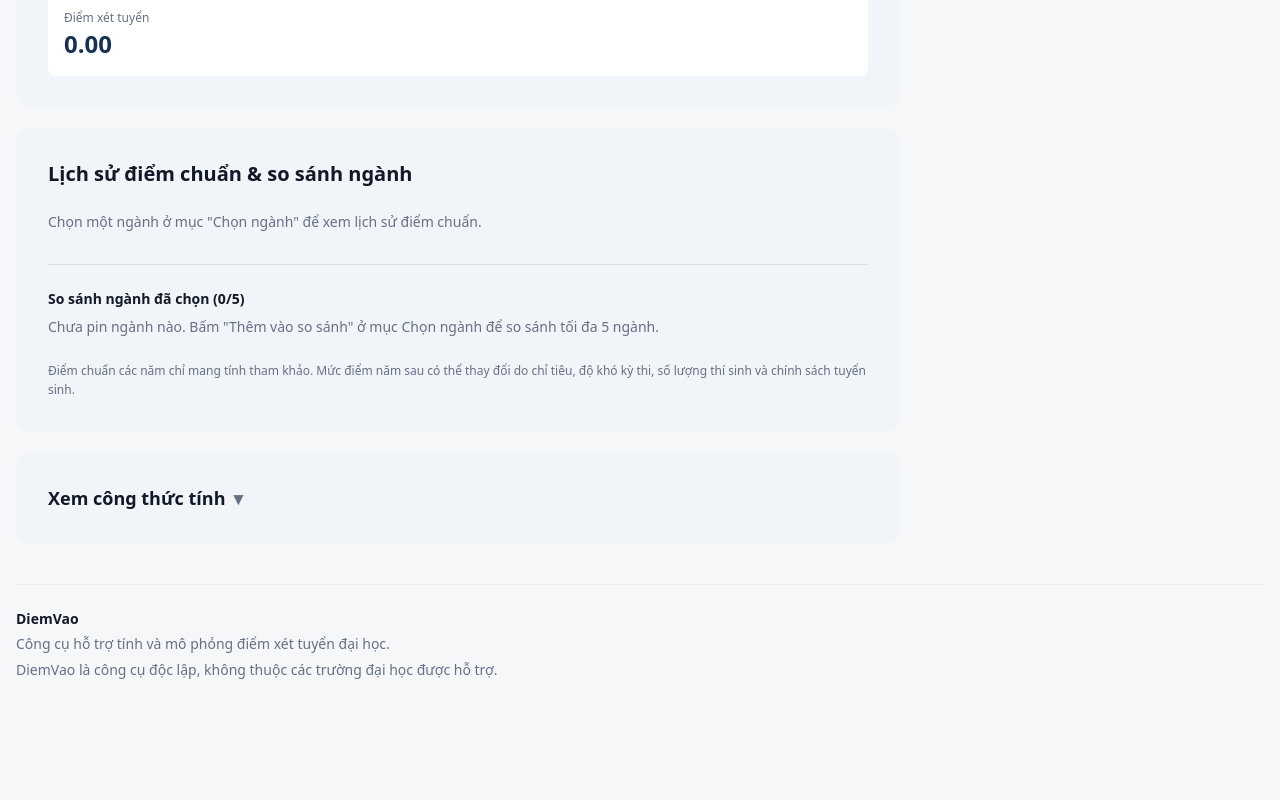
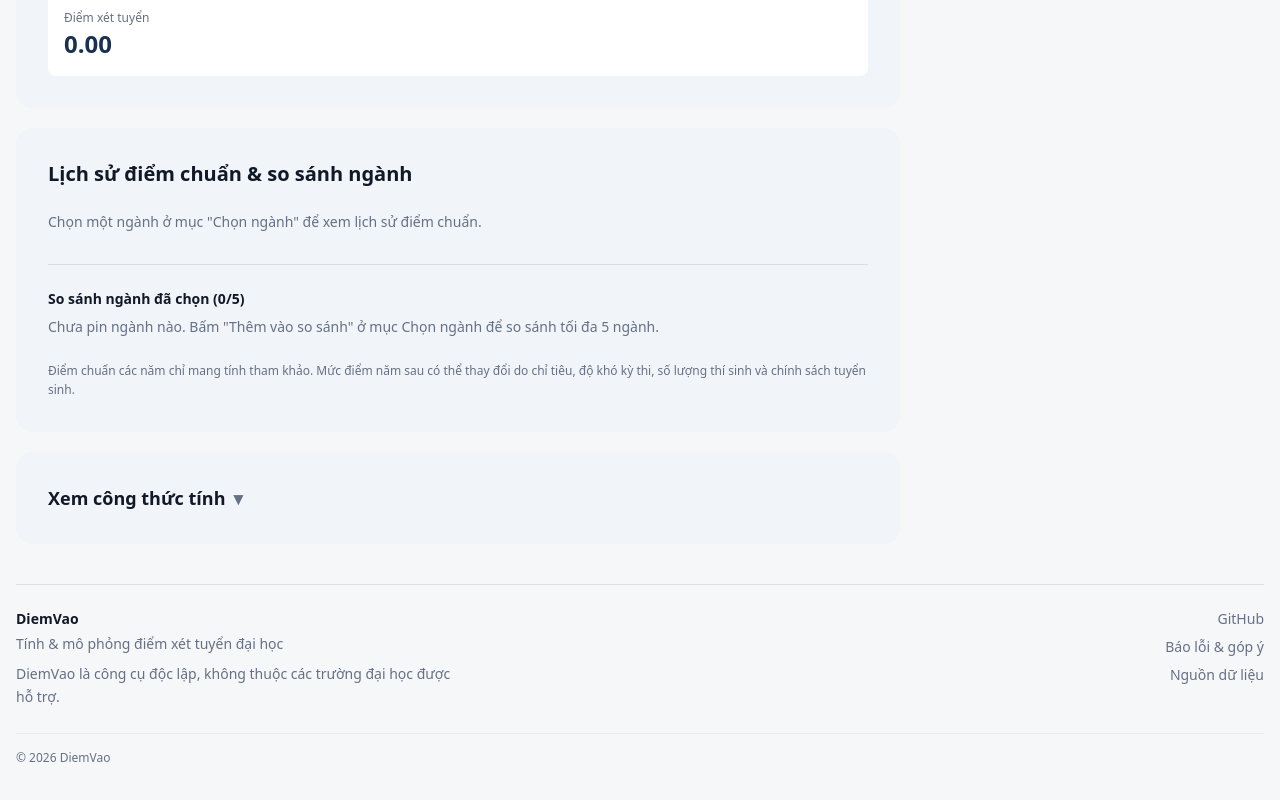
Before and after one commit to shadowhunter67/diemvao, a React (Vite) app: page / in a window 1280 px wide. Shown: the part 3051-3851 px from the top of the page. Built offline with nearby package versions, Linux system fonts and the light colour scheme.

Commit message:
feat: add project links and contact footer
Co-Authored-By: Claude Sonnet 5 <noreply@anthropic.com>

```diff
--- a/src/components/Footer.tsx
+++ b/src/components/Footer.tsx
@@ -1,13 +1,34 @@
 import { siteConfig } from '../config/site';
+
+const LINK_CLASS =
+  'rounded-sm text-muted underline-offset-2 transition hover:text-ink hover:underline focus:outline-none focus-visible:ring-2 focus-visible:ring-accent/40';
 
 export function Footer() {
   return (
-    <footer className="mt-10 border-t border-ink/5 pt-6 pb-10 text-sm text-muted">
-      <p className="font-semibold text-ink">{siteConfig.name}</p>
-      <p className="mt-1 max-w-2xl leading-relaxed">Công cụ hỗ trợ tính và mô phỏng điểm xét tuyển đại học.</p>
-      <p className="mt-1 max-w-2xl leading-relaxed">
-        {siteConfig.name} là công cụ độc lập, không thuộc các trường đại học được hỗ trợ.
-      </p>
+    <footer className="mt-10 border-t border-ink/10 pt-6 pb-8 text-sm">
+      <div className="flex flex-col gap-6 sm:flex-row sm:justify-between">
+        <div className="max-w-md text-muted">
+          <p className="font-semibold text-ink">{siteConfig.name}</p>
+          <p className="mt-1 leading-relaxed">{siteConfig.tagline}</p>
+          <p className="mt-2 leading-relaxed">
+            {siteConfig.name} là công cụ độc lập, không thuộc các trường đại học được hỗ trợ.
+          </p>
+        </div>
+
+        <nav aria-label="Liên kết DiemVao" className="flex flex-col gap-2 sm:items-end">
+          <a href={siteConfig.githubUrl} target="_blank" rel="noopener noreferrer" className={LINK_CLASS}>
+            GitHub
+          </a>
+          <a href={siteConfig.issuesUrl} target="_blank" rel="noopener noreferrer" className={LINK_CLASS}>
+            Báo lỗi &amp; góp ý
+          </a>
+          <a href="#data-sources" className={LINK_CLASS}>
+            Nguồn dữ liệu
+          </a>
+        </nav>
+      </div>
+
+      <p className="mt-6 border-t border-ink/5 pt-4 text-xs text-muted">© 2026 {siteConfig.name}</p>
     </footer>
   );
 }
--- a/src/components/ProgramHistoryCompare.tsx
+++ b/src/components/ProgramHistoryCompare.tsx
@@ -50,7 +50,7 @@ export function ProgramHistoryCompare({
     });
 
   return (
-    <section id="history-section" className="rounded-2xl bg-surface-soft p-6 sm:p-8">
+    <section id="data-sources" className="rounded-2xl bg-surface-soft p-6 sm:p-8">
       <h2 className="text-xl font-semibold text-ink">Lịch sử điểm chuẩn &amp; so sánh ngành</h2>
 
       {selectedProgram ? (
--- a/src/config/site.ts
+++ b/src/config/site.ts
@@ -3,4 +3,6 @@ export const siteConfig = {
   tagline: 'Tính & mô phỏng điểm xét tuyển đại học',
   description:
     'DiemVao giúp tính và mô phỏng điểm xét tuyển đại học, bao gồm các phương thức xét tuyển có công thức riêng của từng trường.',
+  githubUrl: 'https://github.com/shadowhunter67/diemvao',
+  issuesUrl: 'https://github.com/shadowhunter67/diemvao/issues',
 };
```
Also changed, not shown: 2 other files (tests, documents, lock files or other folders).
